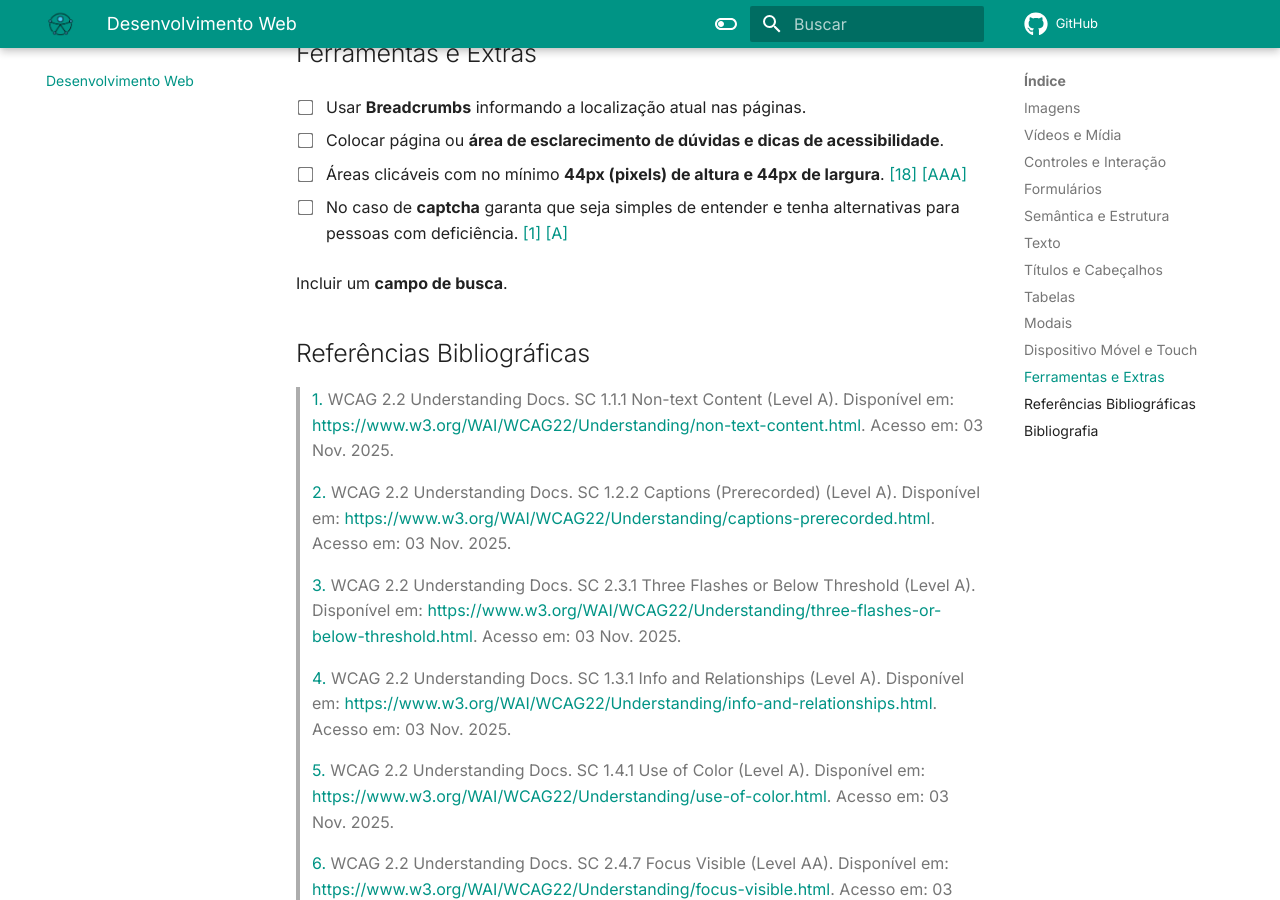
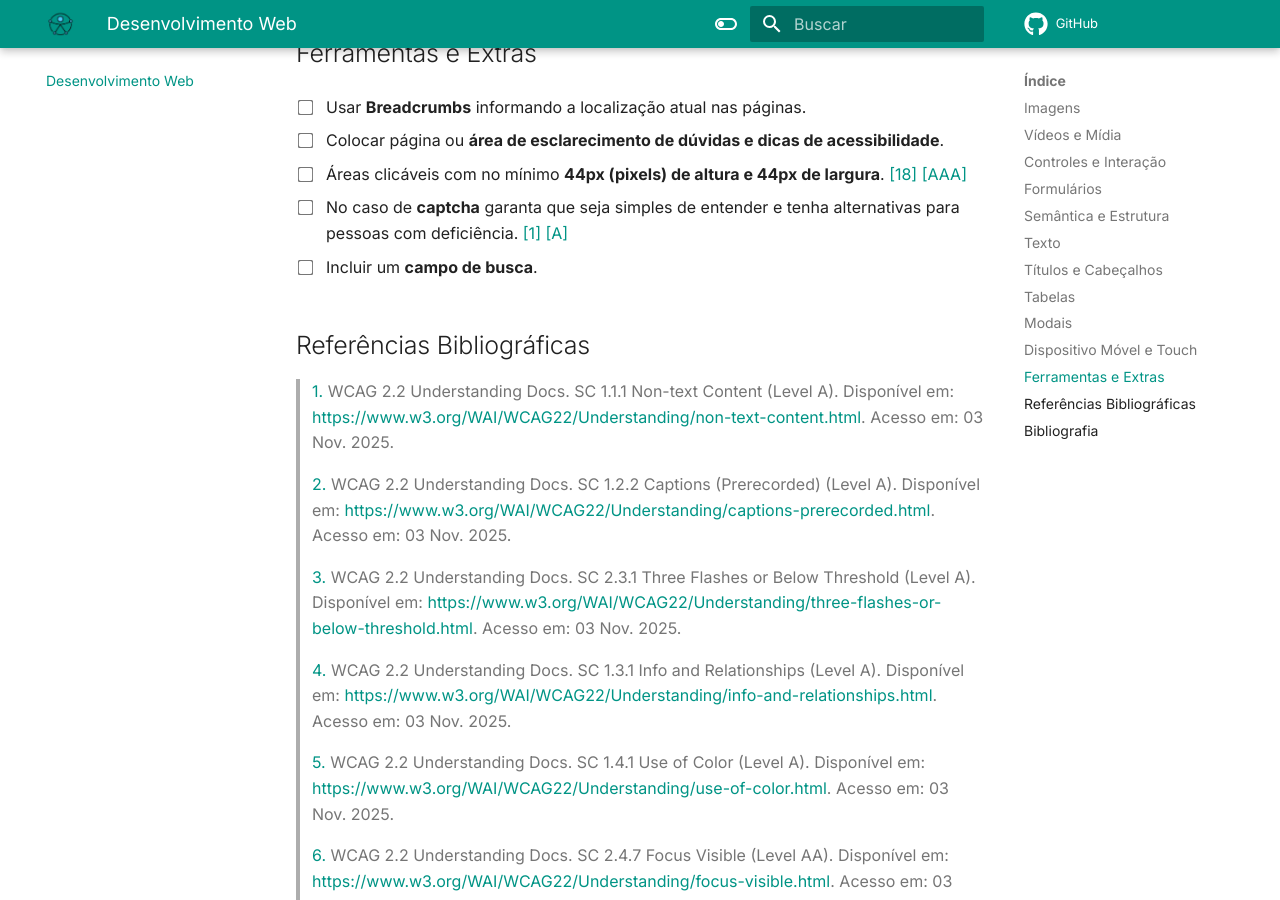
Before and after one commit to UnB-IHC/IHC_2025.2_Grupo3, an MkDocs documentation site: the page built from docs/pages/devWeb/devWeb.md, in a window 1280 px wide and 900 px high, scrolled down 3420 px. Built offline with MkDocs 1.6.1 and Material for MkDocs 9.7.7, drawn with Linux system fonts in a browser that asks for light colours; comment, search, counter and statistics services are not loaded.

Commit message:
docs: correção de escrita

```diff
--- a/docs/pages/devWeb/devWeb.md
+++ b/docs/pages/devWeb/devWeb.md
@@ -123,7 +123,7 @@ Nessa fase, é importante garantir que a equipe de desenvolvimento saiba como im
 
 - [ ] No caso de <b>captcha</b> garanta que seja simples de entender e tenha alternativas para pessoas com deficiência. <a id="TEC1" href="#RP1">[1] [A]</a>
 
-Incluir um <b>campo de busca</b>.
+- [ ] Incluir um <b>campo de busca</b>.
 
 ## Referências Bibliográficas
 > <a id="RP1" href="#TEC1">1.</a> WCAG 2.2 Understanding Docs. SC 1.1.1 Non-text Content (Level A). Disponível em: [https://www.w3.org/WAI/WCAG22/Understanding/non-text-content.html](https://www.w3.org/WAI/WCAG22/Understanding/non-text-content.html). Acesso em: 03 Nov. 2025.
```
